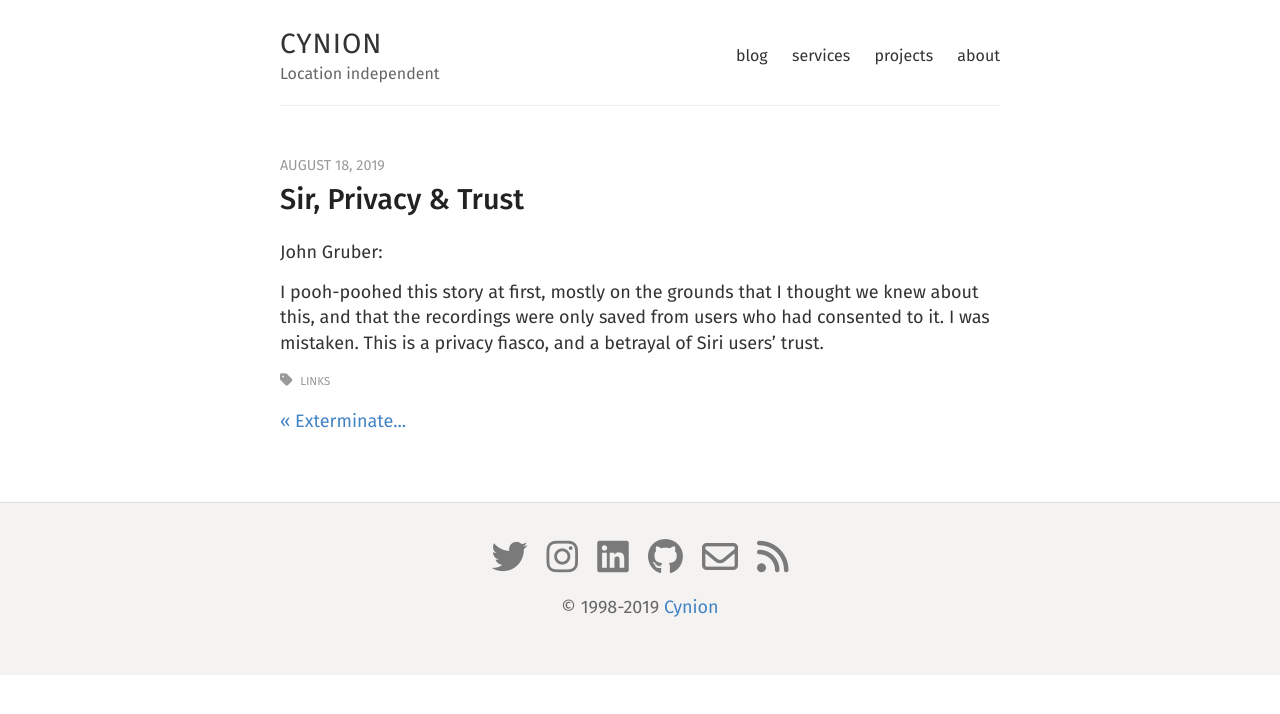
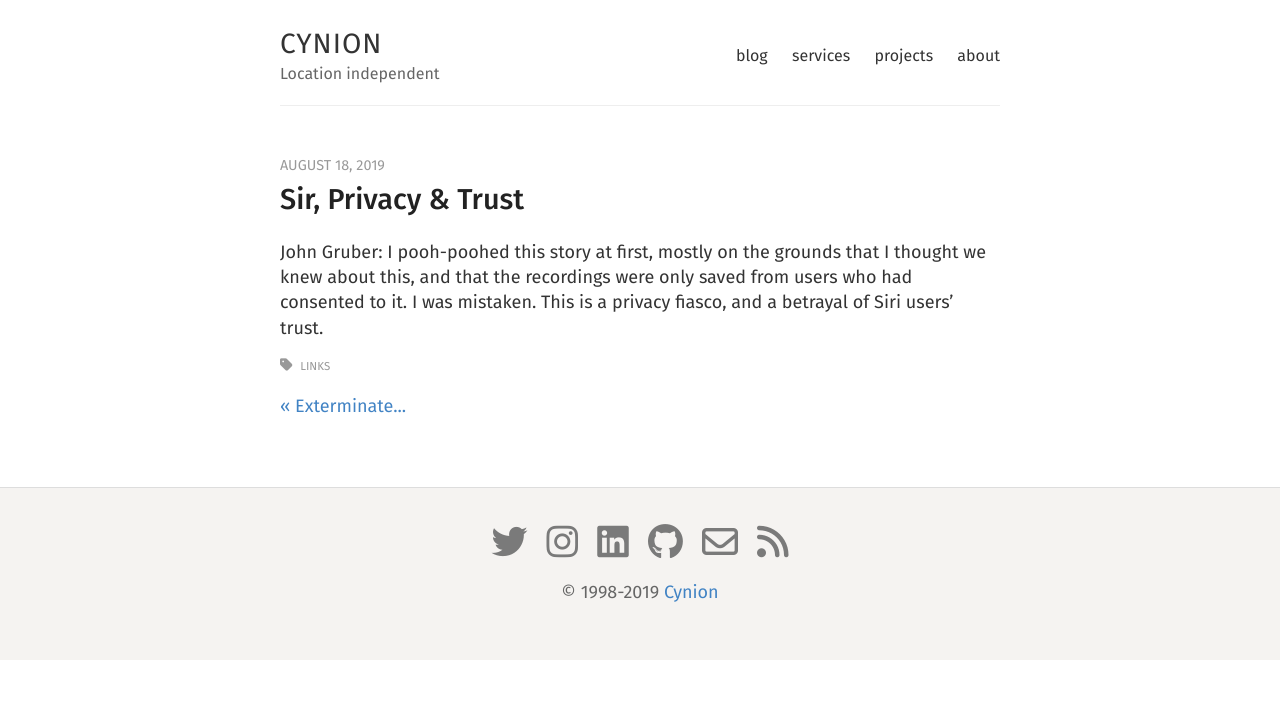
Before and after one commit to cynion/cynion.github.io, a Jekyll site: the page built from _posts/2019-08-18-siri-privacy-trust.md, in a window 1280 px wide. Shown: the top 714 px of the page. Built offline with Jekyll 4.4.1, drawn with Linux system fonts in a browser that asks for light colours; nearby versions of some CDN libraries.

```diff
--- a/_posts/2019-08-18-siri-privacy-trust.md
+++ b/_posts/2019-08-18-siri-privacy-trust.md
@@ -6,6 +6,4 @@ link-url: https://daringfireball.net/2019/08/siri_privacy_trust
 categories: Links
 ---
 
-John Gruber:
-
-> I pooh-poohed this story at first, mostly on the grounds that I thought we knew about this, and that the recordings were only saved from users who had consented to it. I was mistaken. This is a privacy fiasco, and a betrayal of Siri users’ trust.
+> John Gruber: I pooh-poohed this story at first, mostly on the grounds that I thought we knew about this, and that the recordings were only saved from users who had consented to it. I was mistaken. This is a privacy fiasco, and a betrayal of Siri users’ trust.
```
